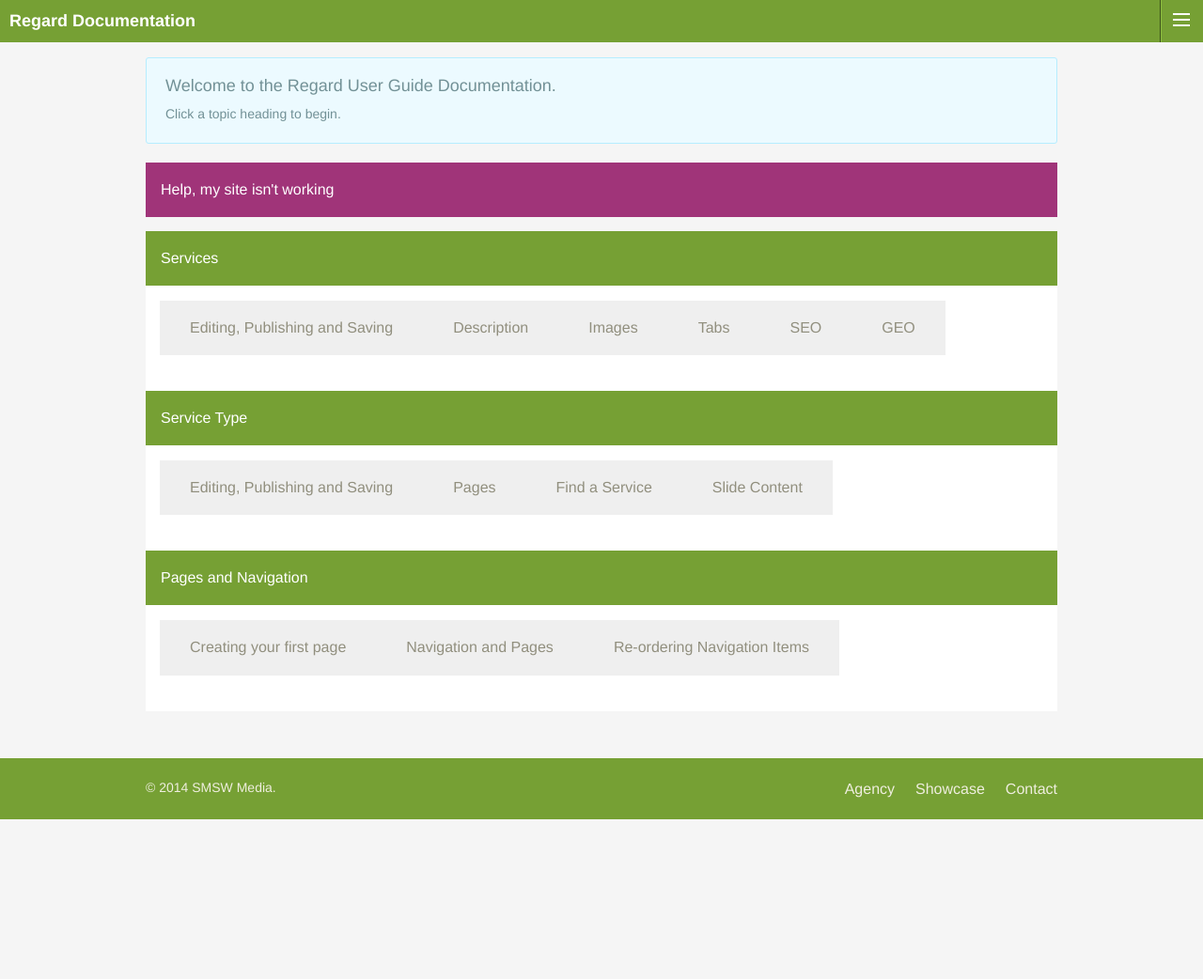
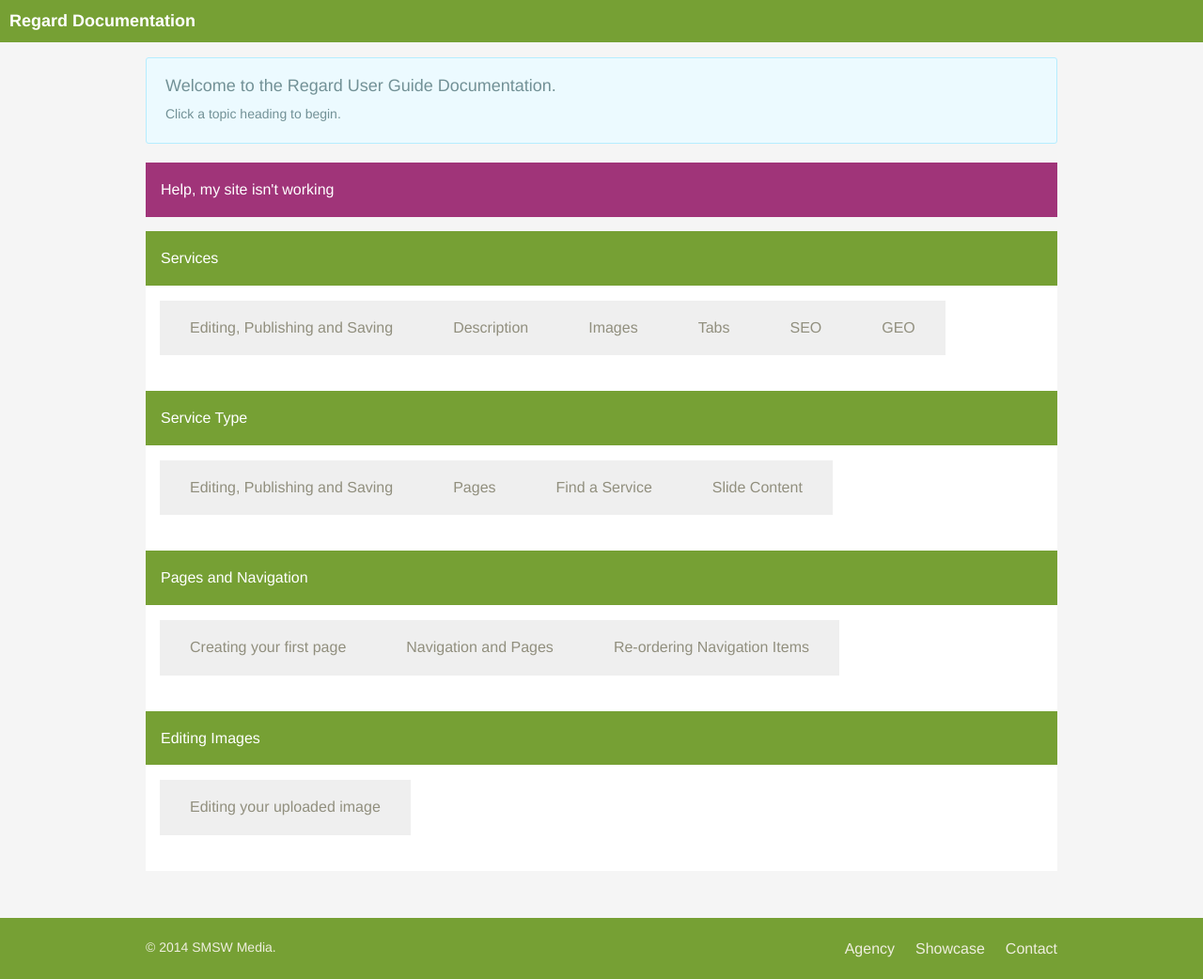
Before and after one commit to smsw/regard-documentation, a PHP site: page / in a window 1280 px wide. Shown: the whole page at 94% size. Before the commit the page ends 872 px from the top, so only its background shows below. Run offline with PHP 8.4, Linux system fonts and the light colour scheme; some libraries are stand-ins or nearby versions.

Commit message:
Updated docs

```diff
--- a/_content/critical.php
+++ b/_content/critical.php
@@ -4,17 +4,13 @@
         <dd><a href="#support-2" class="">Technical Support</a></dd>
         <dd><a href="#support-3" class="">A Question</a></dd>
     </dl>
-
     <div class="tabs-content">
-
         <div class="content" id="support-1">
-
             <p>
                 Please phone us on <a href="tel:01252715059" title="Call us">01252 715 059</a> only if your issue is critical, i.e your website is offline or otherwise completely unusable.
             </p>
         </div>
         <div class="content" id="support-2">
-
             <p>
                 Please email us at <a href="mailto:support@smswmedia.com">support@smswmedia.com</a> if your issue is non critical, examples of which include:
                 <ol>
@@ -25,7 +21,6 @@
                 </ol>
 
                 <p>Please allow up to three working days for us to respond, if we regard your issue as severe we will aim to resolve it as a priority. </p>
-
             <hr>
             <p><strong>Please include the following information (if appropriate) when emailing us:</strong></p>
                 <ol>
@@ -36,7 +31,6 @@
                     <li>Any other details that will help us.</li>
                 </ol>
             </p>
-
         </div>
         <div class="content" id="support-3">
             <p>
--- /dev/null
+++ b/_content/images.php
@@ -0,0 +1,36 @@
+<div id="panel4" class="content active">
+    <dl class="tabs" data-tab>
+        <dd><a href="#image-1">Editing your uploaded image </a>
+
+    </dl>
+
+    <div class="tabs-content">
+
+        <div class="content" id="image-1">
+
+            <div class="panel callout radius">
+                <h5>Login to the admin panel using your username and password.</h5>
+                <p>Note: It is worth saving any images before you edit and save.</p>
+            </div>
+            <ol>
+                <li>Navigate to Content > Files > File manager.</li>
+                <li>You can search, or filter by Directory to find the image.</li>
+                <li>Under the 'Actions' column, you have three options available
+                    <ul>
+                        <li>Download, Edit File, Edit Image. You can often hover on an icon and wait for the title to appear.</li>
+                    </ul>
+                </li>
+                <li>Click Edit Image</li>
+                <li>You will now see image, and the given options of Crop, Rotate and Resize.
+                    <img src="/_content/images/editimage.png"/>
+                </li>
+                <li>Clicking Crop Mode, will allow you to crop the image to the box dimensions you set. Once you have saved this, there is no way to restore the original image.  </li>
+                <li>Clicking Rotate, will provide you options to rotate the image.</li>
+                <li>Clicking Resize, and entering a width and height will scale your image down.</li>
+                <li>Once happy with your changes, click 'Save Image'.</li>
+            </ol>
+
+        </div>
+
+    </div>
+</div>
--- a/_content/services.php
+++ b/_content/services.php
@@ -26,7 +26,7 @@
         <div class="content" id="panel2-2">
             <div class="panel callout radius">
                 <h5>Adding/Uploading Images</h5>
-                <p>Note: There is no limit to the number of images you can add.</p>
+                <p>Note: There is no limit to the number of service images you can add.</p>
             </div>
             <p>
                 <ol>
@@ -62,7 +62,6 @@
             <div class="panel callout radius">
                 <h5>Creating Custom Tabs</h5>
             </div>
-
             <p>
                 <ol>
                     <li>Click Tabs.</li>
@@ -78,12 +77,10 @@
                 <hr>
                 <img src="/_content/images/servicestabs.png"/>
             </p>
-
             <div class="panel callout radius">
                 <h5>Adding in Related Content</h5>
                 <p>News, and Success Stories</p>
             </div>
-
             <p>
                 <ol>
                     <li>Click Tabs.</li>
--- a/_partials/header.php
+++ b/_partials/header.php
@@ -3,52 +3,26 @@
 <head>
     <meta charset="utf-8" />
     <meta name="viewport" content="width=device-width, initial-scale=1.0" />
-    <title>Foundation</title>
+    <title>Regard Documentation</title>
+    <link rel="shortcut icon" href="/favicon.ico">
     <link rel="stylesheet" href="css/app.css" />
     <link href="//netdna.bootstrapcdn.com/font-awesome/4.0.3/css/font-awesome.css" rel="stylesheet">
     <script src="bower_components/modernizr/modernizr.js"></script>
 </head>
 <body>
-
-
 <div class="off-canvas-wrap">
     <div class="inner-wrap">
         <nav class="tab-bar">
             <section class="tab-bar-section">
                 <h1 class="title">Regard Documentation</h1>
             </section>
-
-                    <section class="right-small">
-                        <a class="right-off-canvas-toggle menu-icon" ><span></span></a>
-                    </section>
         </nav>
-
-                <aside class="left-off-canvas-menu">
-                    <ul class="off-canvas-list">
-                        <li><label>Foundation</label></li>
-                        <li><a href="#">The Psychohistorians</a></li>
-                        ...
-                    </ul>
-                </aside>
-
-                <aside class="right-off-canvas-menu">
-                    <ul class="off-canvas-list">
-                        <li><label>Sections</label></li>
-                        <li><a href="#">Hari Seldon</a></li>
-                        ...
-                    </ul>
-                </aside>
-
-                <section class="main-section">
-                    <!-- content goes here -->
-                </section>
-
         <a class="exit-off-canvas"></a>
     </div>
 </div>
 <br>
 <div class="row">
-    <div class="large-12 columns">
+    <div class="large-12 medium-12 columns">
         <div class="panel callout radius">
             <h5>Welcome to the Regard User Guide Documentation.</h5>
             <p>Click a topic heading to begin.</p>
--- a/index.php
+++ b/index.php
@@ -8,8 +8,6 @@
                 </dd>
             </dl>
         </div>
-
-
     </div>
     <div class="row">
         <div class="large-12 columns">
@@ -26,10 +24,11 @@
                     <a href="#panel3">Pages and Navigation</a>
                     <?php include_once('_content/pages.php');?>
                 </dd>
-
+                <dd>
+                    <a href="#panel4">Editing Images</a>
+                    <?php include_once('_content/images.php');?>
+                </dd>
             </dl>
         </div>
     </div>
-
-
 <?php include_once('_partials/footer.php');?>
```
Also changed, not shown: _content/images/editimage.png (added), favicon.ico (added). Lines whose indentation alone changed are shown as unchanged.
